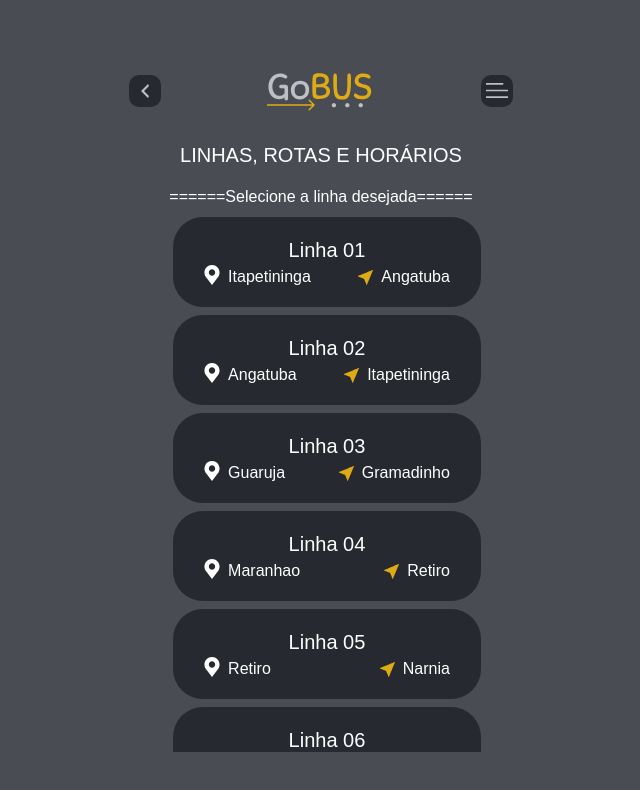
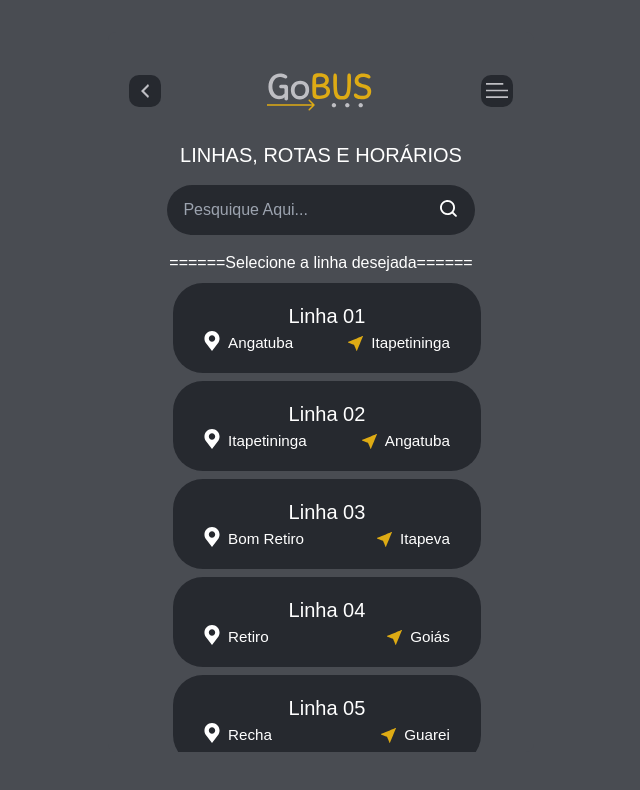
Before and after one commit to Cbolla/ElBus, a Next.js app: page /lines in a window 1280 px wide. Shown: the top 790 px of the page, without its empty margins (319-959 px from the left). Built offline with nearby package versions, Linux system fonts and the light colour scheme.

Commit message:
Feat:filter lines

```diff
--- a/app/components/Cards/CardSecundary.jsx
+++ b/app/components/Cards/CardSecundary.jsx
@@ -5,17 +5,19 @@ export const CardSecundary = (props) => {
   return (
     <div className={`w-[80%] mt-${props.mt} bg-[#26292F] min-h-[90px] flex flex-col justify-center items-center rounded-[30px]`}>
         <p className="text-[20px] text-white">{props.line}</p>
-        <div className="flex justify-between w-[80%] text-white">
+        <div className="flex justify-between w-[80%] text-white text-[95%]">
+
             <div className="flex justify-center items-center">
                 <img className='pr-2 pb-1' src={Localization.src} alt="Local de partida" />
                 <p>{props.localization}</p>
             </div>
+
             <div className="flex justify-center items-center">
                 <img className="pr-2" src={Destiny.src} alt="local do Destino" />
                 <p>{props.destiny}</p>
             </div>
+
         </div>
-        <div></div>
     </div>
 
   )
--- a/features/lines/index.jsx
+++ b/features/lines/index.jsx
@@ -1,25 +1,85 @@
-import React from 'react'
+import { React, useMemo, useState } from 'react'
 import { Page } from './../../app/components/layout/Page';
-import {Screen} from './../../app/components/layout/Screen';
-import {Header} from './../../app/components/header';
+import { Screen } from './../../app/components/layout/Screen';
+import { Header } from './../../app/components/header';
 import { CardSecundary } from './../../app/components/Cards/CardSecundary';
+import Search from "../../public/assets/icons/search-icon.svg"
+
+const MockedSearch = [
+  {
+    line: "Linha 01",
+    localization: "Angatuba",
+    destiny: "Itapetininga",
+    mt: "2"
+  },
+  {
+    line: "Linha 02",
+    localization: "Itapetininga",
+    destiny: "Angatuba",
+    mt: "2"
+  },
+  {
+    line: "Linha 03",
+    localization: "Bom Retiro",
+    destiny: "Itapeva",
+    mt: "2"
+  },
+  {
+    line: "Linha 04",
+    localization: "Retiro",
+    destiny: "Goiás",
+    mt: "2"
+  },
+  {
+    line: "Linha 05",
+    localization: "Recha",
+    destiny: "Guarei",
+    mt: "2"
+  },
+]
+
 
   export const Lines = () => {
+    const [searchValue, setSearchValue] = useState("");
+
+    const handleSearch = (e) => {
+      setSearchValue(e.target.value)
+    }
+
+    const filterSearch = useMemo(() => {
+      !searchValue && MockedSearch
+      const term = searchValue.toLowerCase();
+
+      const contains = (str) =>
+        str.toLowerCase().indexOf(term) !== -1;
+
+      return MockedSearch.filter((p) => {
+        return contains(p.destiny) || contains(p.localization);})
+
+      }, [searchValue])
+
+
+
+
     return (
       <div>
         <Page>
           <Screen>
-                <Header menu="true" logo="true"/>
-                <h1 className="text-white pt-6 text-xl">LINHAS, ROTAS E HORÁRIOS</h1>
-                <p className="text-white pt-4">======Selecione a linha desejada======</p>
+            <Header menu="true" logo="true" />
+            <h1 className="text-white mt-6 text-xl">LINHAS, ROTAS E HORÁRIOS</h1>
+            <div className='w-full flex flex-col items-center justify-center'>
+              <input onChange={handleSearch} value={searchValue} className='relative text-white focus:outline-none mt-4 pl-4 w-[80%] h-[50px] rounded-[25px] bg-[#26292F]' type="text" name="search" id="search" placeholder="Pesquique Aqui..." />
+
+              <img className='absolute ml-[60%] mt-3' src={Search.src} alt="Lupa" />
+            </div>
+            <p className="text-white mt-4">======Selecione a linha desejada======</p>
             <div className='ml-3 w-full flex flex-col items-center h-full overflow-y-scroll'>
-                <CardSecundary mt="2" destiny="Angatuba" localization="Itapetininga" line="Linha 01"/>
-                <CardSecundary mt="2" destiny="Itapetininga" localization="Angatuba" line="Linha 02"/>
-                <CardSecundary mt="2" destiny="Gramadinho" localization="Guaruja" line="Linha 03"/>
-                <CardSecundary mt="2" destiny="Retiro" localization="Maranhao" line="Linha 04"/>
-                <CardSecundary mt="2" destiny="Narnia" localization="Retiro" line="Linha 05"/>
-                <CardSecundary mt="2" destiny="Minas gerais" localization="Brasilia" line="Linha 06"/>
-                <CardSecundary mt="2" destiny="Retiro" localization="Maranhao" line="Linha 07"/>
+              {
+                filterSearch.map((p) => {
+                  return <CardSecundary line={p.line} localization={p.localization} destiny={p.destiny} mt={p.mt} />
+                })
+              }
+
             </div>
           </Screen>
         </Page>
--- a/features/register/index.jsx
+++ b/features/register/index.jsx
@@ -5,6 +5,8 @@ import {Header} from "../../app/components/header"
 import {Screen} from "../../app/components/layout/Screen"
 
 export const Register = () => {
+  const name = 1
+
   return (
     <div>
         <Page>
```
Also changed, not shown: public/assets/icons/search-icon.svg (added), 1 other file (tests, documents, lock files or other folders). Lines whose indentation alone changed are shown as unchanged.
